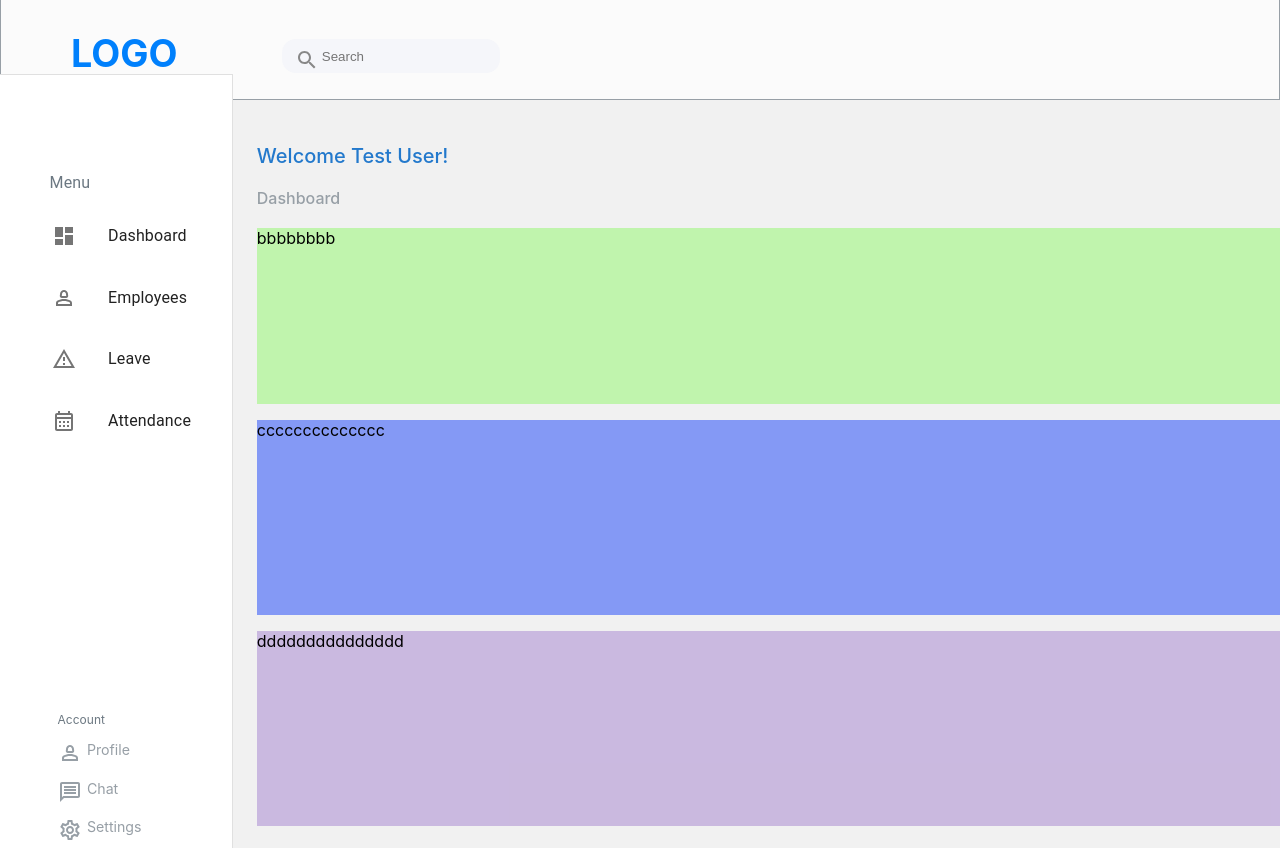
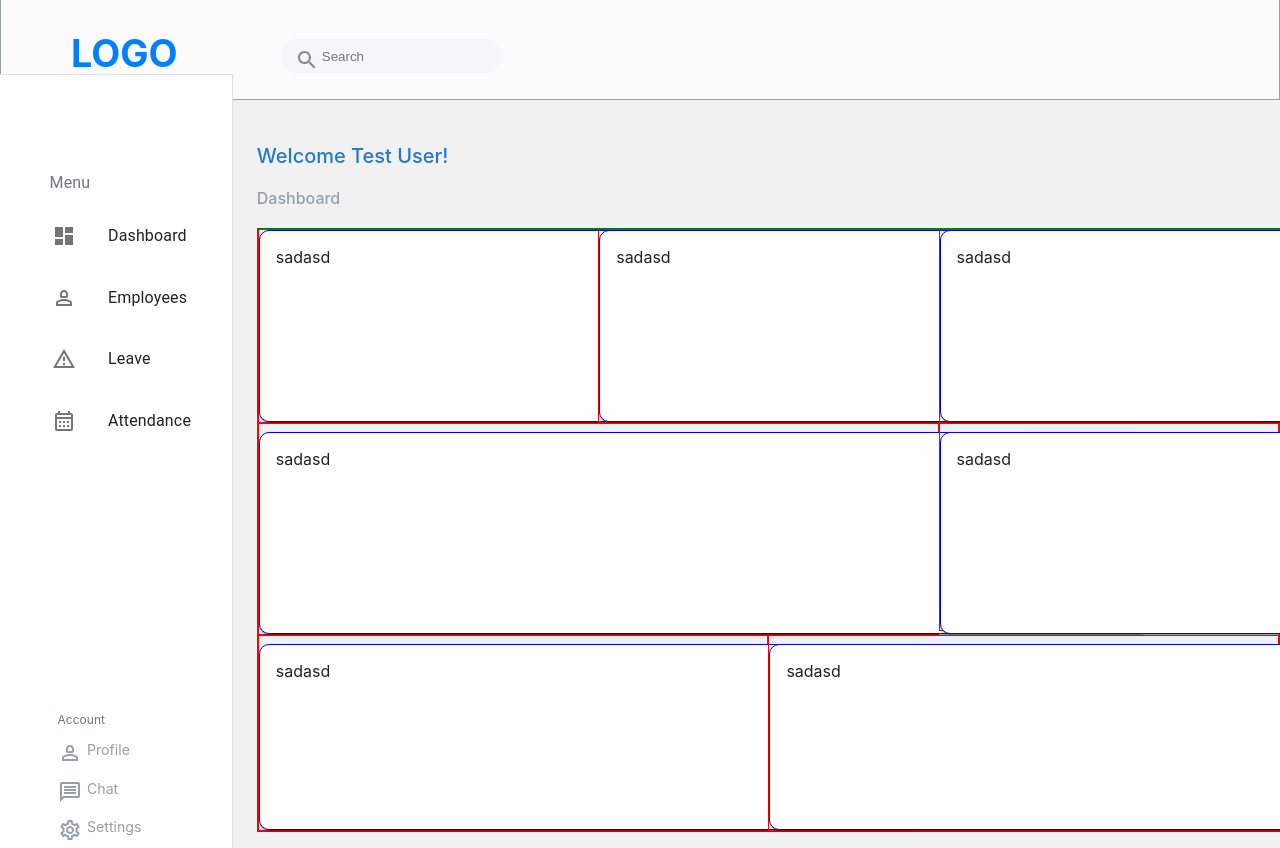
Before and after one commit to mstintern9/Leave-Management-System, a React (Create React App) app: page / in a window 1280 px wide. Shown: the top 848 px of the page. Before the commit the page ends 826 px from the top, so only its background shows below. Built offline with nearby package versions, Linux system fonts and the light colour scheme.

Commit message:
Dashboard layout

```diff
--- a/src/pages/Dashboard.js
+++ b/src/pages/Dashboard.js
@@ -1,6 +1,7 @@
 import React from "react";
 import "../styling/dashboard.css";
 import CardComponent from "../components/cardComponent";
+import { Card, Grid, Paper, Box } from "@mui/material";
 
 export default function Dashboard() {
   return (
@@ -9,9 +10,46 @@ export default function Dashboard() {
         <p style={{color:"#2379CC",fontSize:"20px",fontWeight:500,paddingTop:"1vh"}} >Welcome Test User!</p>
         <p style={{color:"#979FA6",fontWeight:500,fontSize:"16px"}} >Dashboard</p>
       </div>
-      <div className="currentEmployees">bbbbbbbb</div>
-      <div className="calender">cccccccccccccc</div>
-      <div className="activity">ddddddddddddddd</div>
+      <Box  >
+        <Grid container sx={{border: '1px solid green',marginBottom:"2vh"}}>
+          <Grid item md={4} sx={{border: '1px solid red'}}>
+          <CardComponent sx={{border: '1px solid blue',marginTop:"0vh",width:"50.5vh",height:"19.7vh"}}>
+              sadasd
+            </CardComponent>
+          </Grid>
+          <Grid item md={4} sx={{border: '1px solid red'}}>
+          <CardComponent sx={{border: '1px solid blue',marginTop:"0vh",width:"50.5vh",height:"19.7vh"}}>
+              sadasd
+            </CardComponent>
+          </Grid>
+          <Grid item md={4} sx={{border: '1px solid red'}}>
+            <CardComponent sx={{border: '1px solid blue',marginTop:"0vh",width:"50.5vh",height:"19.7vh"}}>
+              sadasd
+            </CardComponent>
+          </Grid>
+          <Grid item md={8} sx={{border: '1px solid red'}}>
+            <CardComponent sx={{border: '1px solid blue',width:"107vh",marginTop:"1vh",height:"21vh"}}>
+              sadasd
+            </CardComponent>
+          </Grid>
+          <Grid item md={4} sx={{border: '1px solid red',height:"26vh"}}>
+            <CardComponent sx={{border: '1px solid blue',marginTop:"1vh",width:"51vh",height:"21vh"}}>
+              sadasd
+            </CardComponent>
+          </Grid>
+          <Grid item md={6} sx={{border: '1px solid red'}}>
+            <CardComponent sx={{border: '1px solid blue',width:"79vh",marginTop:"1vh",height:"19vh"}}>
+              sadasd
+            </CardComponent>
+          </Grid>
+          <Grid item md={6} sx={{border: '1px solid red'}}>
+            <CardComponent sx={{border: '1px solid blue',marginTop:"1vh",height:"19vh",width:"79.1vh"}}>
+              sadasd
+            </CardComponent>
+          </Grid>
+        </Grid>
+      </Box>
+
     </div>
   );
 }
--- a/src/styling/dashboard.css
+++ b/src/styling/dashboard.css
@@ -22,3 +22,7 @@
     background-color: rgba(124, 75, 189, 0.337);
     flex: 1;
 }
+
+.css-mhc70k-MuiGrid-root{
+    /* margin-top: -116px; */
+}
```
Also changed, not shown: 1 other file (tests, documents, lock files or other folders).
